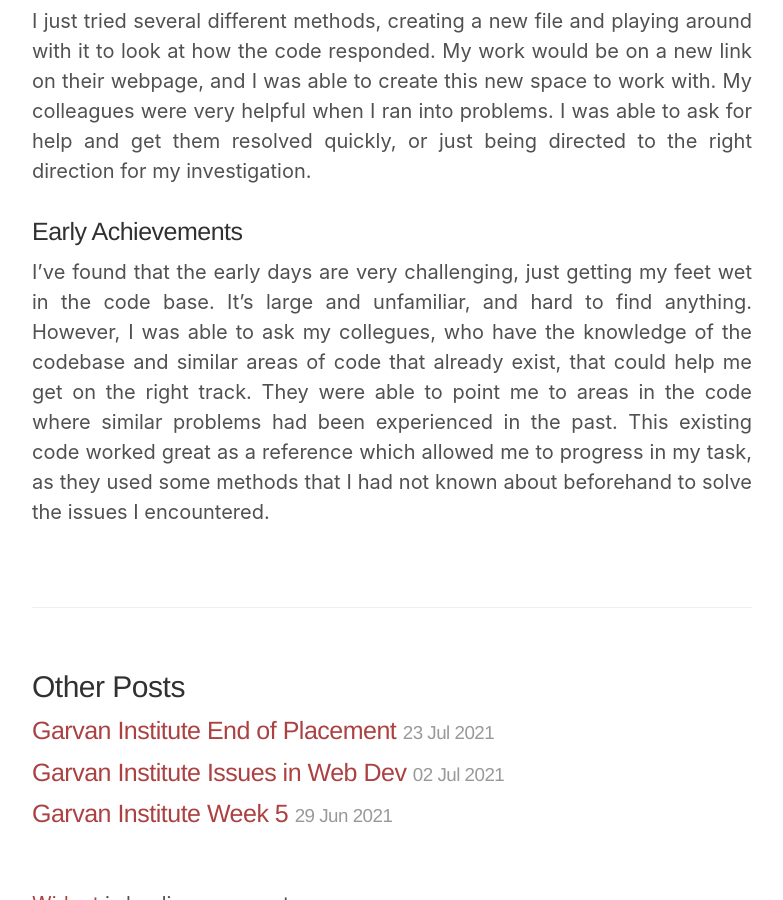
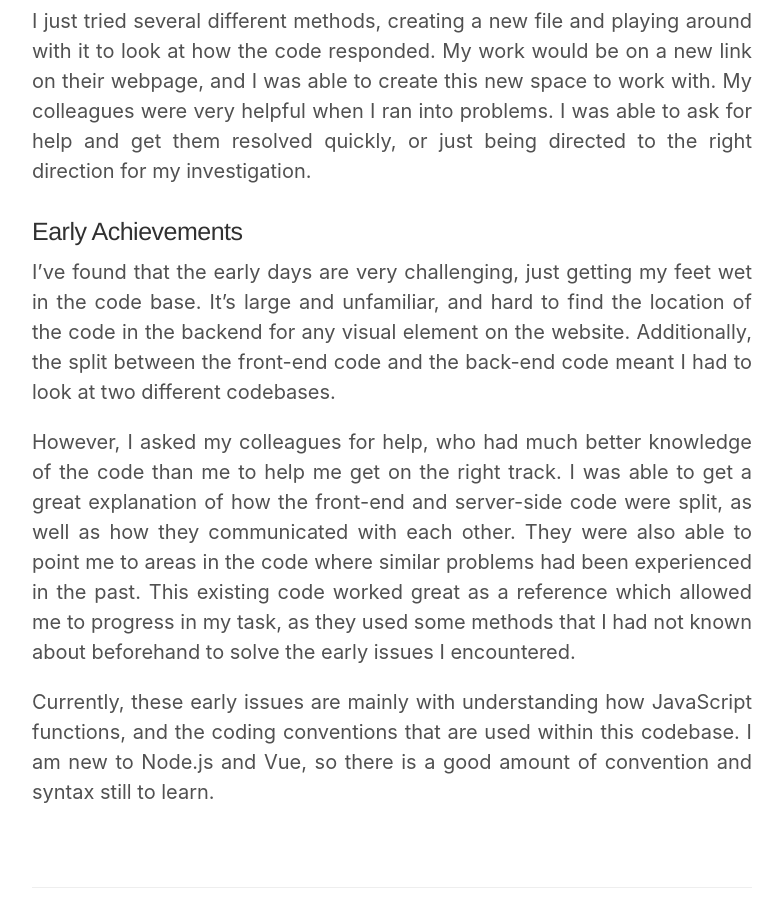
Before and after one commit to Key-Puncher/key-puncher.github.io, a Jekyll site: the page built from _posts/2021-06-01-garvan-day-2.md, in a window 1280 px wide and 900 px high, scrolled down 838 px. Shown: the whole window, without its empty margins (248-1031 px from the left). Built offline with Jekyll 4.4.1, drawn with Linux system fonts in a browser that asks for light colours; a style sheet for code colours, icons or effects is not loaded.

Commit message:
Update 2021-06-01-garvan-day-2.md

```diff
--- a/_posts/2021-06-01-garvan-day-2.md
+++ b/_posts/2021-06-01-garvan-day-2.md
@@ -13,4 +13,8 @@ On my second day I had the chance to start to look into the code. Like many othe
 I just tried several different methods, creating a new file and playing around with it to look at how the code responded. My work would be on a new link on their webpage, and I was able to create this new space to work with. My colleagues were very helpful when I ran into problems. I was able to ask for help and get them resolved quickly, or just being directed to the right direction for my investigation.
 
 ### Early Achievements
-I've found that the early days are very challenging, just getting my feet wet in the code base. It's large and unfamiliar, and hard to find anything. However, I was able to ask my collegues, who have the knowledge of the codebase and similar areas of code that already exist, that could help me get on the right track. They were able to point me to areas in the code where similar problems had been experienced in the past. This existing code worked great as a reference which allowed me to progress in my task, as they used some methods that I had not known about beforehand to solve the issues I encountered.
+I've found that the early days are very challenging, just getting my feet wet in the code base. It's large and unfamiliar, and hard to find the location of the code in the backend for any visual element on the website. Additionally, the split between the front-end code and the back-end code meant I had to look at two different codebases.
+
+However, I asked my colleagues for help, who had much better knowledge of the code than me to help me get on the right track. I was able to get a great explanation of how the front-end and server-side code were split, as well as how they communicated with each other. They were also able to point me to areas in the code where similar problems had been experienced in the past. This existing code worked great as a reference which allowed me to progress in my task, as they used some methods that I had not known about beforehand to solve the early issues I encountered.
+
+Currently, these early issues are mainly with understanding how JavaScript functions, and the coding conventions that are used within this codebase. I am new to Node.js and Vue, so there is a good amount of convention and syntax still to learn.
```
